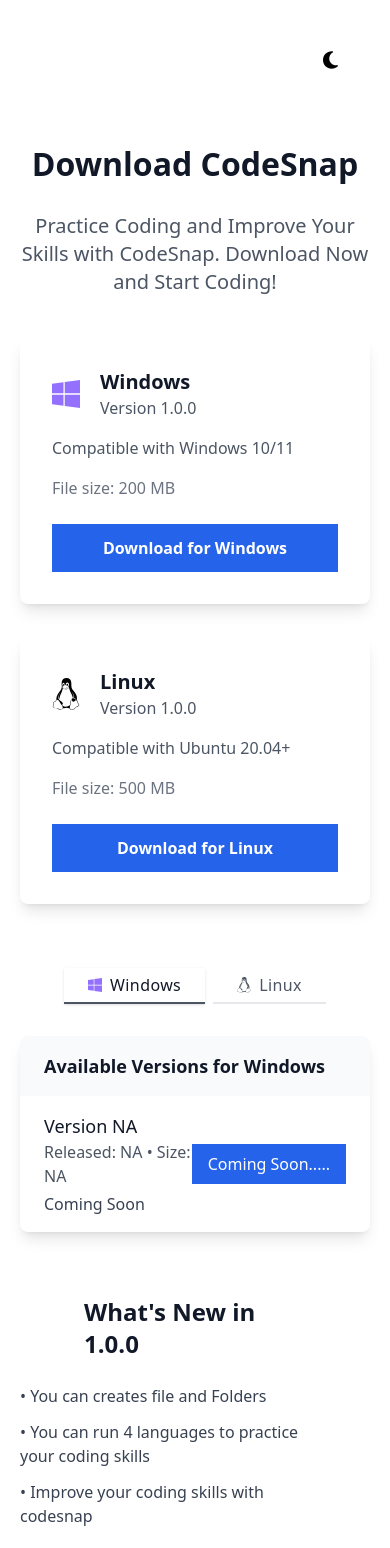
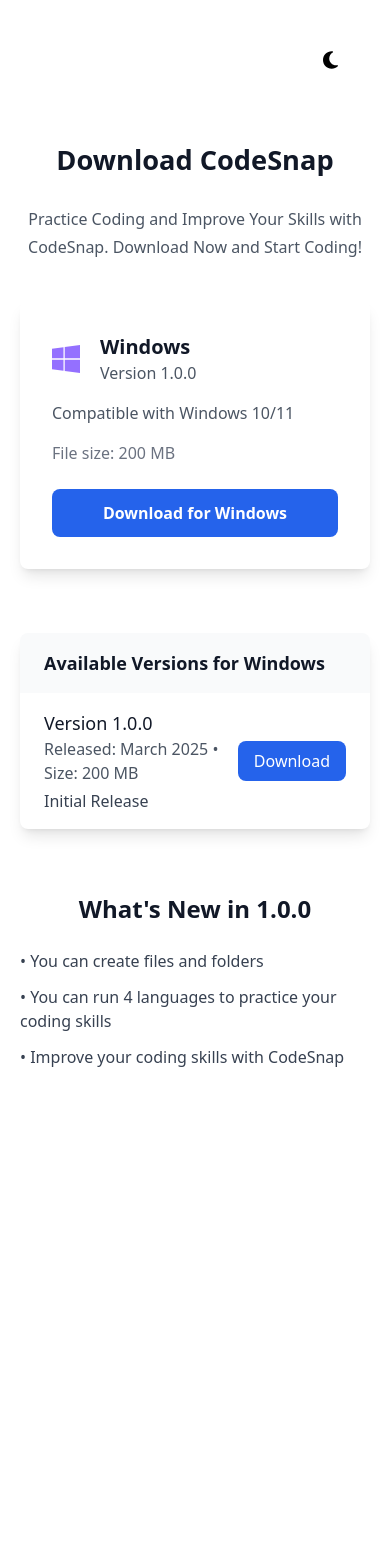
Before and after one commit to The-Dev-Sumit/MyCharm, a React (Vite) app: page /gfdashjdyebsghaewe34g4y5reewrr in a window 390 px wide. After the commit the page ends 1089 px from the top, so only its background shows below. Built offline with nearby package versions, Linux system fonts and the light colour scheme; a web font is replaced by a local one.

Commit message:
Updated build files

```diff
--- a/src/ProjectsContainer/myFourthProject.jsx
+++ b/src/ProjectsContainer/myFourthProject.jsx
@@ -91,10 +91,6 @@
             <h2 className="text-lg font-bold tracking-wider">
               My First Desktop App: CodeSnap
             </h2>
-            <h3
-                className="text-xl font-bold mt-3 ml-2 tracking-wide bg-green-600 text-white h-[7vh] w-[30vw] text-center py-2 rounded-md z-40">
-                    Download
-                    </h3>
               <div className="flex justify-center flex-col items-center w-[75vw] h-[34vh] object-cover rounded-lg overflow-hidden">
                     <div className="flex flex-row items-center gap-2 text-white font-semibold tracking-wide py-5">
                             <img src={CodeSnap} alt="CodeSnap Logo" className="w-8 h-8 rounded-md" />
@@ -162,7 +158,7 @@
               handleTextHover(false, e.currentTarget);
               handleMouseLeave(e);
             }}
-            className="text-xl myWork1 font-bold ml-[35vw] transform-gpu transition-transform duration-300 ease-out preserve-3d hover:shadow-xl ">
+            className="text-xl myWork1 font-bold ml-[34vw] transform-gpu transition-transform duration-300 ease-out preserve-3d hover:shadow-xl ">
                 My First Desktop App: CodeSnap
                             </h2>
           <p ref={(el) => (textRefs.current[1] = el)}
@@ -174,11 +170,6 @@
             onMouseLeave={(e) => handleTextHover(false, e.currentTarget)}
             className="mr-14 myWork2">Date: 13-02-2025</p>
             </div>
-              <h3
-                className="text-xl font-bold myWork3 tracking-wide bg-green-600 text-white h-[7vh] w-[9vw] text-center py-2 rounded-md"
-                  >
-                    Download
-                    </h3>
                 <div className="flex myWork4  justify-center items-center w-[50vw] h-[20vh] object-cover rounded-lg overflow-hidden">
                   <div className="flex flex-row workEmg text-white gap-2">
                         <img src={CodeSnap} alt="CodeSnap Logo" className="w-10 h-10 workEmg1 rounded-md" />
--- a/src/index.css
+++ b/src/index.css
@@ -124,6 +124,19 @@
         .downSnap{
             font-size: 2rem;
         }
+
+        .down2{
+            font-size: 1.7rem;
+        }
+
+        .down3{
+            font-size: 1rem;
+        }
+
+        .down4{
+        width: 100%;
+        margin-left: 0px;
+    }
 
         .hr{
             margin-left: 10%;
@@ -302,6 +315,24 @@
   .down{
     background-color: rgb(81, 78, 78);
   }
+
+  .down2{
+    font-size: 2.2rem;
+  }
+
+  .down3
+  {
+    font-size: 1.1rem;
+    }
+
+    .down4{
+        width: 100%;
+        display: flex;
+        flex-direction: column;
+        justify-content: center;
+        align-items: center;
+        margin-left: 0px;
+    }
 
   .wForm{
     width: 80vw;
--- a/src/pages/AboutMe.jsx
+++ b/src/pages/AboutMe.jsx
@@ -5,7 +5,6 @@
   faSun,
   faCode,
   faServer,
-  faTools,
   faLightbulb,
   faCubes,
   faCompassDrafting,
@@ -39,7 +38,6 @@
 styleSheet.innerText = swiperStyles;
 document.head.appendChild(styleSheet);
 
-
 const useTextElements = () => {
   const textElements = useRef([]);
 
@@ -57,7 +55,12 @@
     textElements.current = [];
   };
 
-  return { textElements, registerTextElement, unregisterTextElement, clearTextElements };
+  return {
+    textElements,
+    registerTextElement,
+    unregisterTextElement,
+    clearTextElements,
+  };
 };
 
 const AboutMe = () => {
@@ -161,7 +164,7 @@
     const centerX = rect.width / 2;
 
     // Calculate rotation based only on horizontal (left/right) mouse position
-    const rotateY = (centerX - x) / centerX * 20; // Max 20deg tilt left/right
+    const rotateY = ((centerX - x) / centerX) * 20; // Max 20deg tilt left/right
 
     // Apply the transform (only Y-axis rotation)
     card.style.transform = `rotateY(${rotateY}deg)`;
@@ -169,7 +172,7 @@
 
   const handleMouseLeave = () => {
     const card = cardRef.current;
-      card.style.transform = 'rotateX(0deg) rotateY(0deg)';
+    card.style.transform = "rotateX(0deg) rotateY(0deg)";
   };
 
   useEffect(() => {
--- a/src/pages/CodeSnapDownload.jsx
+++ b/src/pages/CodeSnapDownload.jsx
@@ -1,6 +1,6 @@
 import React, { useState, useEffect, useRef } from "react";
 import { FontAwesomeIcon } from "@fortawesome/react-fontawesome";
-import { faWindows, faLinux } from "@fortawesome/free-brands-svg-icons";
+import { faWindows } from "@fortawesome/free-brands-svg-icons";
 import { faMoon, faSun } from "@fortawesome/free-solid-svg-icons";
 import CursorParticles from "../components/CursorParticles";
 
@@ -34,25 +34,14 @@
   const { textElements, registerTextElement, unregisterTextElement } =
     useTextElements();
   const [isDarkMode, setIsDarkMode] = useState(() => {
-    return localStorage.getItem("theme") === "dark"; // true or false
+    return localStorage.getItem("theme") === "dark";
   });
-  const [selectedOS, setSelectedOS] = useState("windows");
 
-  const handleDownloadW = () => {
+  const handleDownload = () => {
     const link = document.createElement("a");
     link.href =
       "https://github.com/The-Dev-Sumit/CodeSnapApp/releases/download/MyApp/CodeSnap.Setup.1.0.0.exe";
-    link.target = "_blank"; // Optional, open in new tab
-    document.body.appendChild(link);
-    link.click();
-    document.body.removeChild(link);
-  };
-
-  const handleDownloadL = () => {
-    const link = document.createElement("a");
-    link.href =
-      "https://github.com/The-Dev-Sumit/CodeSnapApp/releases/download/MyApp/codesnap_1.0.0_amd64.deb";
-    link.target = "_blank"; // Optional, open in new tab
+    link.target = "_blank";
     document.body.appendChild(link);
     link.click();
     document.body.removeChild(link);
@@ -77,16 +66,17 @@
   };
 
   const windowsVersions = [
-    { version: "NA", date: "NA", size: "NA", changes: "Coming Soon" },
-  ];
-
-  const linuxVersions = [
-    { version: "NA", date: "NA", size: "NA", changes: "Coming Soon" },
+    {
+      version: "1.0.0",
+      date: "March 2025",
+      size: "200 MB",
+      changes: "Initial Release",
+    },
   ];
 
   return (
     <div
-      className={`w-full transition-colors duration-300  ${
+      className={`w-full transition-colors duration-300 ${
         isDarkMode ? "bg-gray-900 text-white" : "bg-white text-black"
       } min-h-screen relative p-5`}>
       {!isMobile && (
@@ -107,25 +97,27 @@
           )}
         </button>
       </header>
-      <main className="pt-10">
+
+      <main className="pt-10 max-w-4xl mx-auto">
         <div className="text-center mb-10">
           <h1
-            className={`text-[3rem] downSnap font-bold mb-6 ${
+            className={`text-[3rem] down2 font-bold mb-6 ${
               isDarkMode ? "text-white" : "text-gray-900"
             }`}>
             Download CodeSnap
           </h1>
           <p
-            className={`text-xl max-w-2xl mx-auto ${
+            className={`text-xl down3 ${
               isDarkMode ? "text-gray-300" : "text-gray-600"
             }`}>
             Practice Coding and Improve Your Skills with CodeSnap. Download Now
             and Start Coding!
           </p>
         </div>
-        <div className="grid md:grid-cols-2 gap-8 max-w-4xl mx-auto mb-16">
+
+        <div className="flex justify-center mb-16">
           <div
-            className={`p-8 rounded-lg transition-all duration-300 ${
+            className={`p-8 rounded-lg transition-all duration-300 w-full max-w-md ${
               isDarkMode
                 ? "bg-gray-800 hover:bg-gray-700"
                 : "bg-white hover:bg-gray-50 shadow-lg"
@@ -164,93 +156,14 @@
               File size: 200 MB
             </p>
             <button
-              onClick={handleDownloadW}
-              className="!rounded-button cursor-pointer whitespace-nowrap w-full py-3 px-6 bg-blue-600 text-white font-semibold hover:bg-blue-900 transition-colors duration-300">
+              onClick={handleDownload}
+              className="rounded-lg cursor-pointer whitespace-nowrap w-full py-3 px-6 bg-blue-600 text-white font-semibold hover:bg-blue-900 transition-colors duration-300">
               Download for Windows
             </button>
           </div>
-          {/* Linux Card */}
-          <div
-            className={`p-8 rounded-lg transition-all duration-300 ${
-              isDarkMode
-                ? "bg-gray-800 hover:bg-gray-700"
-                : "bg-white hover:bg-gray-50 shadow-lg"
-            }`}>
-            <div className="flex items-center mb-4">
-              <FontAwesomeIcon icon={faLinux} size="2xl" />
-              <div className="ml-5">
-                <h3
-                  className={`text-xl font-semibold ${
-                    isDarkMode ? "text-white" : "text-gray-900"
-                  }`}>
-                  Linux
-                </h3>
-                <p
-                  className={`${
-                    isDarkMode ? "text-gray-400" : "text-gray-600"
-                  }`}>
-                  Version 1.0.0
-                </p>
         </div>
-            </div>
-            <p
-              className={`mb-4 ${
-                isDarkMode ? "text-gray-300" : "text-gray-600"
-              }`}>
-              Compatible with Ubuntu 20.04+
-            </p>
-            <p
-              className={`mb-6 ${
-                isDarkMode ? "text-gray-400" : "text-gray-500"
-              }`}>
-              File size: 500 MB
-            </p>
-            <button
-              onClick={handleDownloadL}
-              className="!rounded-button cursor-pointer whitespace-nowrap w-full py-3 px-6 bg-blue-600 text-white font-semibold hover:bg-blue-900 transition-colors duration-300">
-              Download for Linux
-            </button>
-          </div>
-        </div>
-      </main>
 
-      {/* OS Toggle */}
-      <div className="flex justify-center mb-8">
-        <div
-          className={`inline-flex gap-2 tracking-wide ${
-            isDarkMode ? "border-b-gray-300" : "border-b-gray-600"
-          }`}>
-          <div
-            onClick={() => setSelectedOS("windows")}
-            className={`cursor-pointer whitespace-nowrap bg-transparent px-6 h-9 gap-2 flex items-center transition-colors duration-200 border-b-[2px]  ${
-              selectedOS === "windows"
-                ? isDarkMode
-                  ? "border-b-blue-500  text-white"
-                  : "border-b-gray-600 text-gray-900 shadow"
-                : isDarkMode
-                ? " text-gray-400"
-                : " text-gray-600"
-            }`}>
-            <FontAwesomeIcon icon={faWindows} style={{ color: "#9470ff" }} />
-            <p>Windows</p>
-          </div>
-          <div
-            onClick={() => setSelectedOS("linux")}
-            className={`cursor-pointer whitespace-nowrap bg-transparent px-6 h-9 gap-2 flex items-center transition-colors duration-200 border-b-[2px]  ${
-              selectedOS === "linux"
-                ? isDarkMode
-                  ? "border-b-blue-500 text-white"
-                  : "border-b-gray-600 text-gray-900 shadow"
-                : isDarkMode
-                ? "text-gray-400"
-                : "text-gray-600"
-            }`}>
-            <FontAwesomeIcon icon={faLinux} />
-            <p>Linux</p>
-          </div>
-        </div>
-      </div>
-      <div className="max-w-4xl mx-auto mb-16">
+        <div className="mb-16">
           <div
             className={`rounded-lg overflow-hidden ${
               isDarkMode ? "bg-gray-800" : "bg-white shadow-lg"
@@ -263,13 +176,11 @@
                 className={`text-lg font-semibold ${
                   isDarkMode ? "text-white" : "text-gray-900"
                 }`}>
-              Available Versions for{" "}
-              {selectedOS === "windows" ? "Windows" : "Linux"}
+                Available Versions for Windows
               </h3>
             </div>
             <div className="divide-y divide-gray-200">
-            {(selectedOS === "windows" ? windowsVersions : linuxVersions).map(
-              (version) => (
+              {windowsVersions.map((version) => (
                 <div key={version.version} className="px-6 py-4">
                   <div className="flex items-center justify-between">
                     <div>
@@ -292,32 +203,35 @@
                         {version.changes}
                       </p>
                     </div>
-                    <button className="!rounded-button cursor-pointer whitespace-nowrap px-4 py-2 bg-blue-600 text-white hover:bg-blue-700 transition-colors duration-200">
-                      Coming Soon.....
+                    <button
+                      onClick={handleDownload}
+                      className="rounded-lg cursor-pointer whitespace-nowrap px-4 py-2 bg-blue-600 text-white hover:bg-blue-700 transition-colors duration-200">
+                      Download
                     </button>
                   </div>
                 </div>
-              )
-            )}
+              ))}
             </div>
           </div>
         </div>
+
         <div
-        className={`max-w-4xl mx-auto mr-16 ${
+          className={`flex flex-col justify-center items-center w-full ${
             isDarkMode ? "text-gray-300" : "text-gray-700"
           }`}>
           <h2
-          className={`text-2xl font-bold ml-16 mb-6 ${
+            className={`text-2xl font-bold mb-6 ${
               isDarkMode ? "text-white" : "text-gray-900"
             }`}>
-          What's New in 1.0.0
+            What&apos;s New in 1.0.0
           </h2>
-        <ul className="space-y-3">
-          <li>• You can creates file and Folders</li>
+          <ul className="space-y-3 ml-32 down4">
+            <li>• You can create files and folders</li>
             <li>• You can run 4 languages to practice your coding skills</li>
-          <li>• Improve your coding skills with codesnap</li>
+            <li>• Improve your coding skills with CodeSnap</li>
           </ul>
         </div>
+      </main>
     </div>
   );
 };
```
Lines whose indentation alone changed are shown as unchanged.
